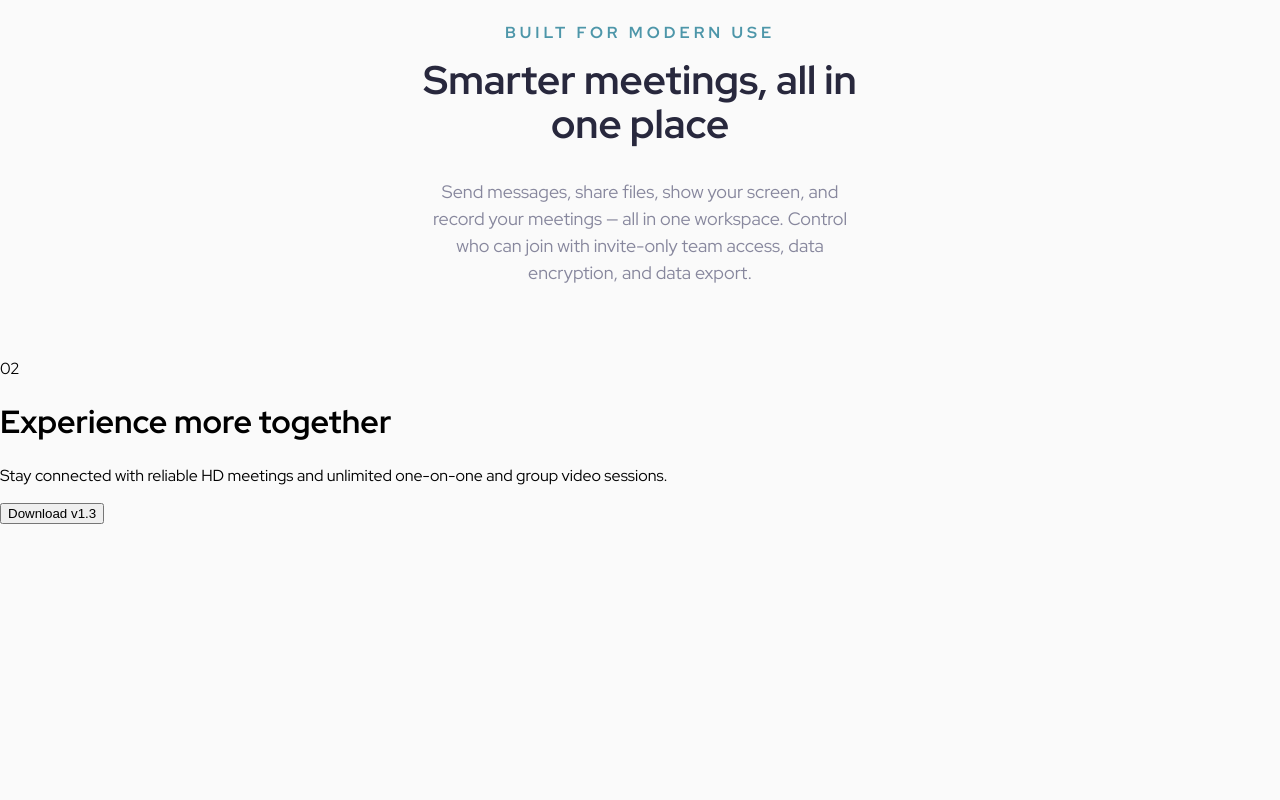
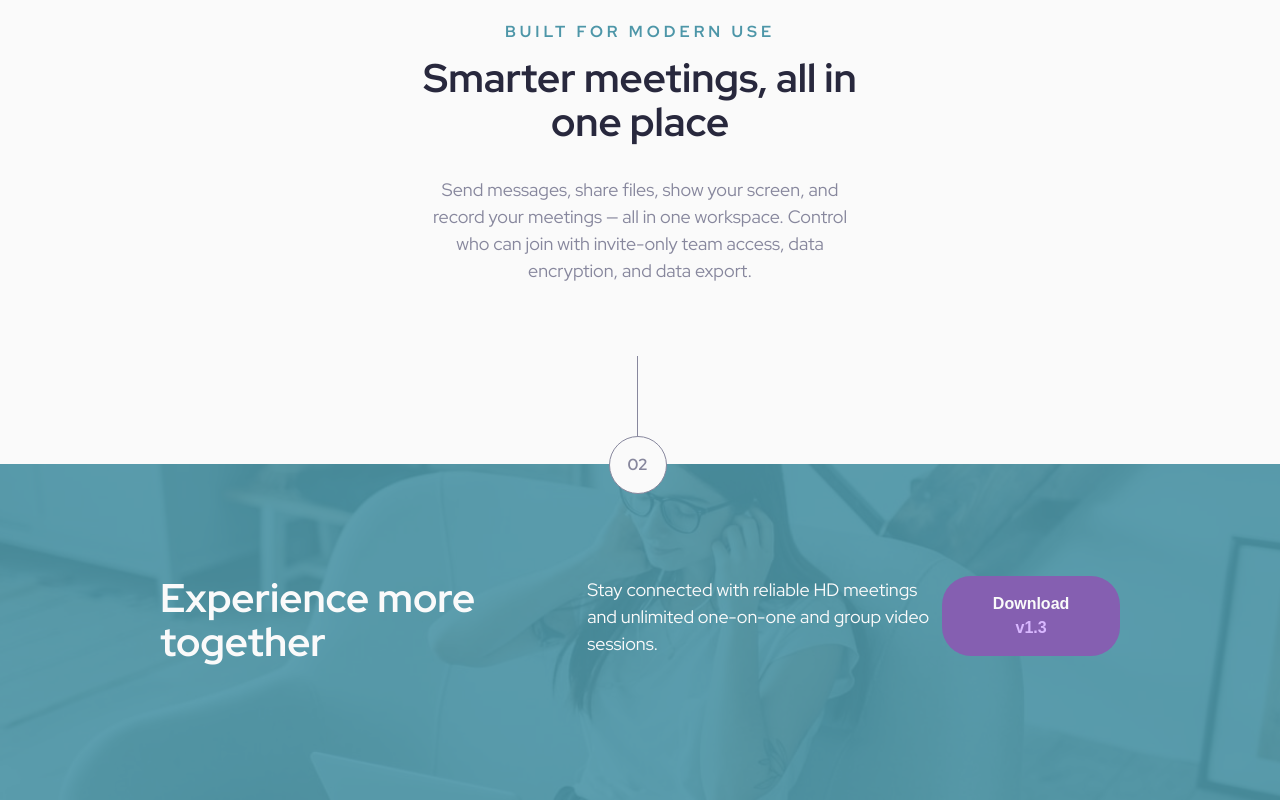
Before and after one commit to AdamullaOsas/MeetLandingPage, a website: page index.html in a window 1280 px wide. Shown: the part 1235-2035 px from the top of the page. Before the commit the page ends 1759 px from the top, so only its background shows below. Drawn offline with Linux system fonts and the light colour scheme.

Commit message:
finished desktop

```diff
--- a/index.html
+++ b/index.html
@@ -85,14 +85,19 @@
             </div>
         </main>
         <footer>
-            <div class="component">02</div>
+            <div class="component">
+                <div class="verticalLine"></div>
+                <div class="circle">02</div>
+            </div>
             <div class="text">
-                <h1>Experience more together</h1>
-                <p>
-                    Stay connected with reliable HD meetings and unlimited
-                    one-on-one and group video sessions.
-                </p>
-                <button>Download v1.3</button>
+                <div class="wrapper">
+                    <h1>Experience more together</h1>
+                    <p>
+                        Stay connected with reliable HD meetings and unlimited
+                        one-on-one and group video sessions.
+                    </p>
+                    <button>Download <span>v1.3</span></button>
+                </div>
             </div>
         </footer>
     </body>
--- a/styles/styles.scss
+++ b/styles/styles.scss
@@ -1,4 +1,4 @@
-$cyan-600: #4d96a9;
+$cyan-600: #4d96a8;
 $cyan-300: #8fe3f9;
 
 $purple-600: #855fb1;
@@ -70,9 +70,9 @@ body {
             width: 100vw;
             align-items: center;
             justify-content: center;
-            overflow: hidden; /* Ensure overflow is hidden */
+            overflow: hidden;
 
-            position: relative; /* Ensure the container positions its children correctly */
+            position: relative;
 
             .hero-left,
             .hero-right {
@@ -100,14 +100,17 @@ body {
                     max-width: 448px;
 
                     h1 {
-                        @include text-preset-1;
+                        @include text-preset-1();
                         margin: 23px auto;
                     }
 
                     p {
-                        @include text-preset-4;
-                        margin: 32px 0;
-                        padding: 0 5px;
+                        @include text-preset-4();
+                        color: $slate-600;
+                        text-align: center;
+                        margin: 18px 10px;
+                        max-width: 448px;
+                        line-height: 1.5;
                     }
 
                     .buttons {
@@ -241,4 +244,104 @@ body {
             }
         }
     }
+
+    footer {
+        position: relative;
+        .component {
+            margin: 0;
+            height: 136px;
+            @include text-preset-5;
+            font-weight: bold;
+            color: $slate-600;
+
+            .verticalLine {
+                border-left: 1px solid $slate-600;
+                height: 80px;
+                position: absolute;
+                left: 50%;
+                margin-left: -3px;
+                top: 0;
+            }
+
+            .circle {
+                width: 56px;
+                height: 56px;
+                border-radius: 50%;
+                border: 1px solid $slate-600;
+                background-color: $white;
+                z-index: 9;
+
+                display: flex;
+                justify-content: center;
+                align-items: center;
+
+                position: absolute;
+                left: 50%;
+                margin-left: -31.5px;
+                top: 80px;
+            }
+        }
+
+        .text {
+            background-image: url("/assets/desktop/image-footer.jpg");
+            background-size: cover;
+            background-position: center;
+
+            position: absolute;
+            top: 108px;
+            width: 100%;
+            &::before {
+                content: "";
+                position: absolute;
+                top: 0;
+                left: 0;
+                right: 0;
+                bottom: 0;
+                background-color: rgb(77, 150, 168, 0.9);
+                z-index: 1;
+            }
+
+            .wrapper {
+                margin: 112px 160px;
+                display: flex;
+                justify-content: space-between;
+                position: relative;
+                z-index: 2;
+
+                h1 {
+                    @include text-preset-2();
+                    color: $white;
+                    max-width: 445px;
+                    margin: 0;
+                }
+
+                p {
+                    @include text-preset-4();
+                    color: $white;
+                    line-height: 1.5;
+                    max-width: 355px;
+                    margin: 0;
+                }
+
+                button {
+                    padding: 16px 40px;
+                    border-radius: 29px;
+                    border: none;
+                    @include text-preset-5;
+                    color: $white;
+                    font-weight: bold;
+                    background-color: $purple-600;
+                    margin-bottom: 32px;
+
+                    span {
+                        color: $purple-300;
+                    }
+
+                    &:hover {
+                        background-color: $btn-purple-hover;
+                    }
+                }
+            }
+        }
+    }
 }
```
Also changed, not shown: styles/styles.css, 1 other file.
